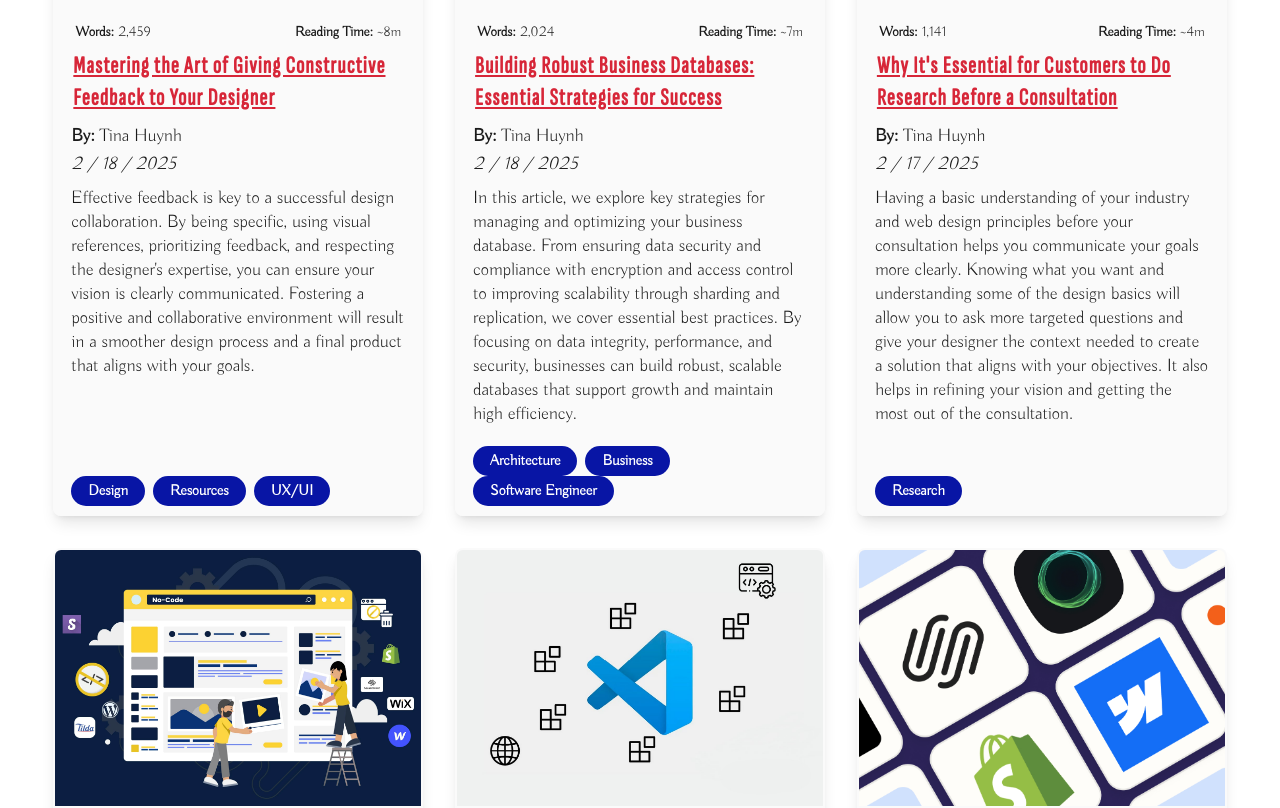
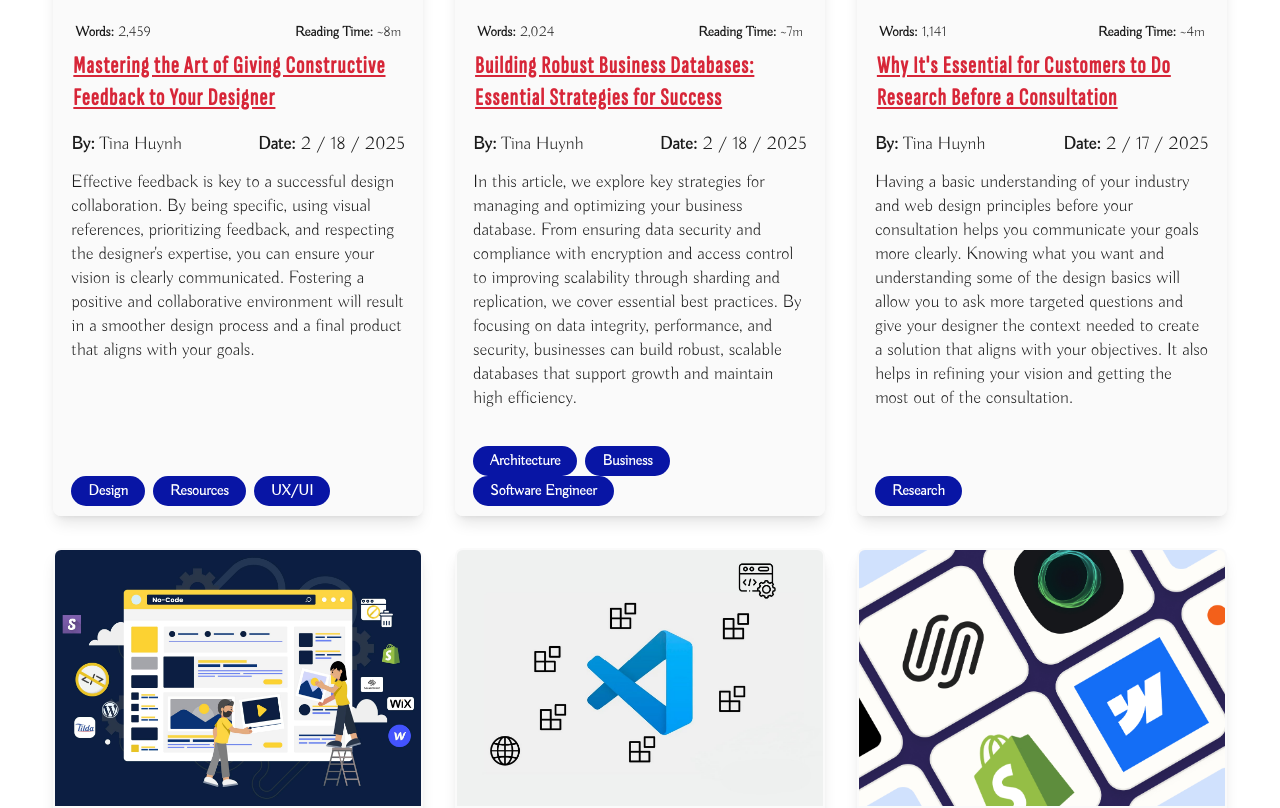
Before and after one commit to tmchuynh/phoenix-code-studio, a Next.js app: page /info/blogs in a window 1280 px wide. Shown: the part 1206-2014 px from the top of the page. Built offline with nearby package versions, Linux system fonts and the light colour scheme.

Commit message:
update date formatting

```diff
--- a/src/app/info/blogs/[slug]/page.tsx
+++ b/src/app/info/blogs/[slug]/page.tsx
@@ -57,6 +57,7 @@ const BlogPostPage = () => {
             {post?.author}
           </p>
           <p>
+            <span className="font-bold">Date: </span>
             {post?.date.month} / {post?.date.day} / {post?.date.year}
           </p>
           <div className="flex space-x-2 mb-8">
--- a/src/app/info/blogs/page.tsx
+++ b/src/app/info/blogs/page.tsx
@@ -975,15 +975,13 @@ const BlogDisplayPage: FC = () => {
                       {blog.title}
                     </Button>
 
-                    <div>
-                      <p className="mb-0 text-sm md:text-lg lg:text-lg">
-                        <strong className="text-foreground">By:</strong>{" "}
-                        {blog.author}
+                    <div className="flex flex-col md:flex-row justify-between">
+                      <p className="mb-0.5 md:my-1 lg:mt-4 text-sm md:text-lg lg:text-lg">
+                        <strong>By:</strong> {blog.author}
                       </p>
-                      <p className="mt-0">
-                        <span className="italic text-sm lg:text-lg">
-                          {blog.date.month} / {blog.date.day} / {blog.date.year}
-                        </span>
+                      <p className="mt-0.5 md:my-1 lg:mt-4 text-sm md:text-lg lg:text-lg">
+                        <strong>Date:</strong> {blog.date.month} /{" "}
+                        {blog.date.day} / {blog.date.year}
                       </p>
                     </div>
                     <p className="pb-4 md:text-[15px] lg:text-[18px] 2xl:text-[20px] leading-6">
```
